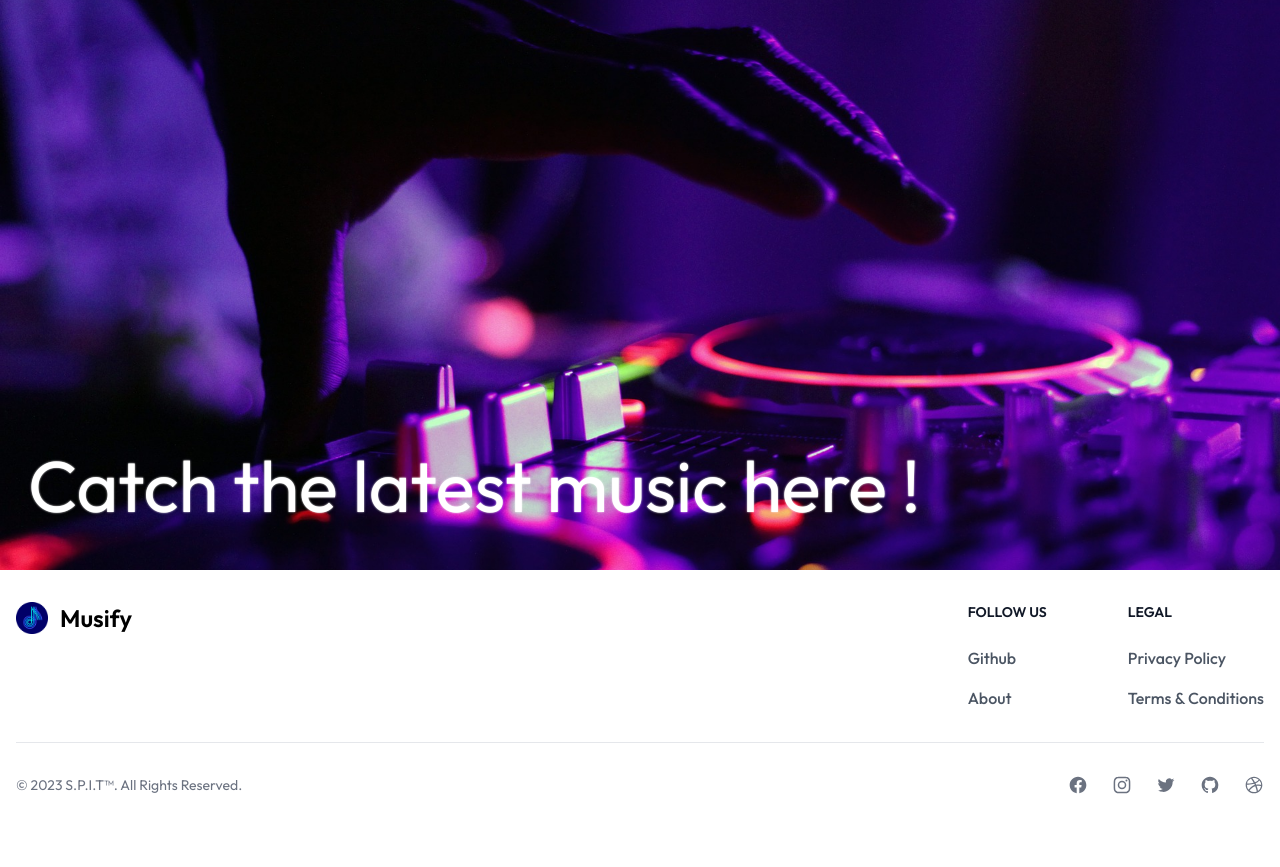
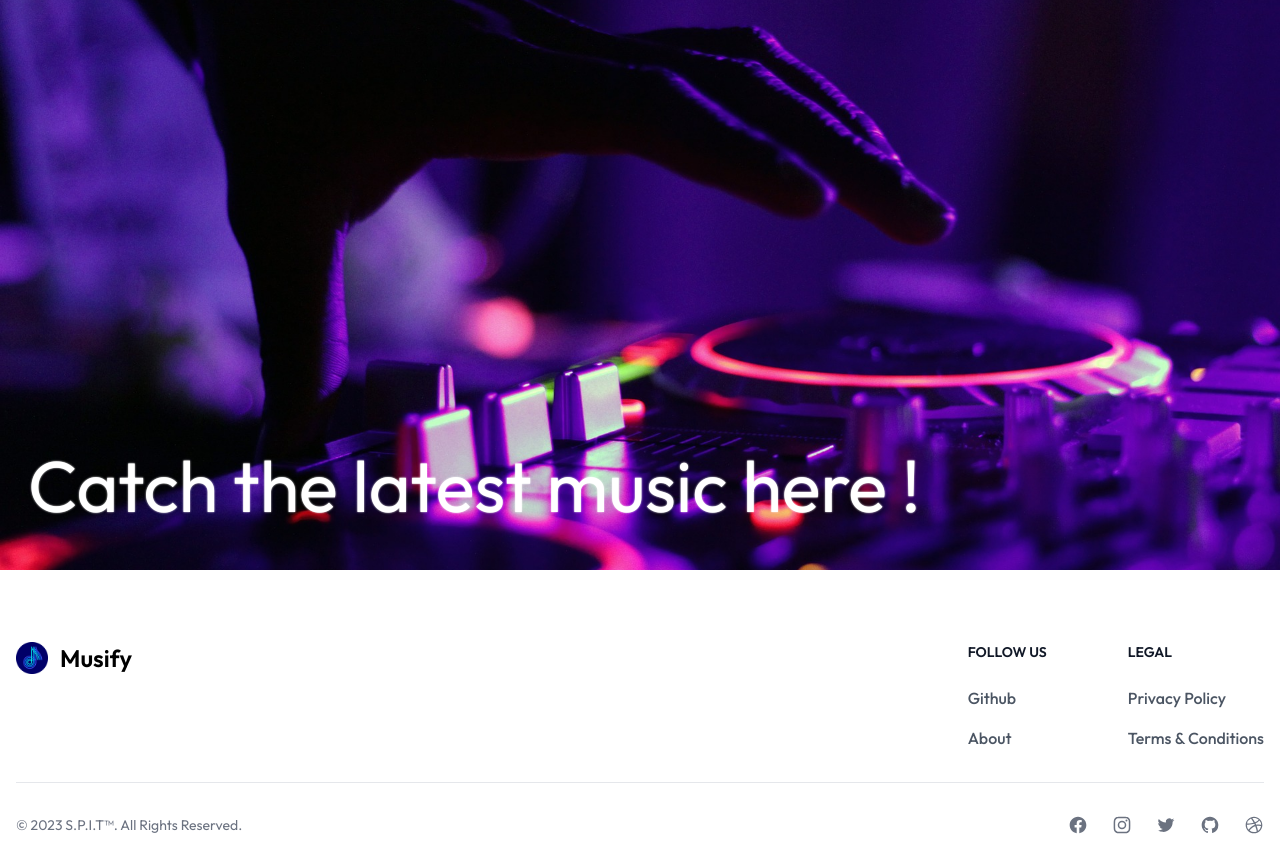
Before and after one commit to string-tejas/music-streaming-app, a React (Create React App) app in the folder client/: page / in a window 1280 px wide. Shown: the part 1023-1890 px from the top of the page. Before the commit the page ends 1850 px from the top, so only its background shows below. Built offline with nearby package versions, Linux system fonts and the light colour scheme; no server answers.

Commit message:
feat (footer) :  footer margin modify

```diff
--- a/client/src/components/Footer.jsx
+++ b/client/src/components/Footer.jsx
@@ -4,7 +4,7 @@ import { Link } from "react-router-dom";
 
 const Footer = () => {
     return (
-        <footer class="bg-white dark:bg-gray-900">
+        <footer class="bg-white dark:bg-gray-900 mt-10">
             <div class="mx-auto w-full max-w-screen-xl p-4 py-6 lg:py-8">
                 <div class="md:flex md:justify-between">
                     <div class="mb-6 md:mb-0">
```
